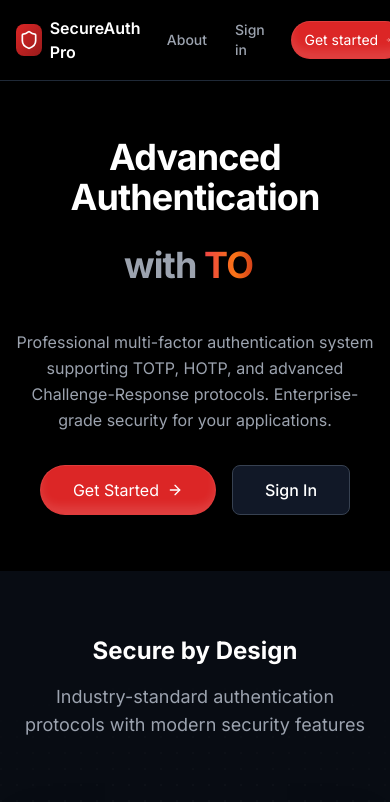
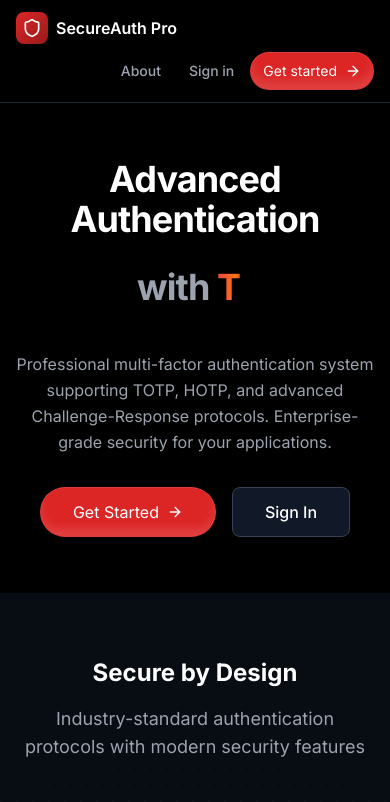
Before and after one commit to bikram73/OTP-Generator-TOTP-HOTP-ChallengeResponse_OTP-, a Next.js app: page / in a window 390 px wide. Shown: the top 802 px of the page. Built offline with nearby package versions, Linux system fonts and the light colour scheme.

Commit message:
first commit

```diff
--- a/app/page.tsx
+++ b/app/page.tsx
@@ -13,14 +13,14 @@ export default function Home() {
       {/* Navigation */}
       <nav className="border-b border-gray-800 bg-black/80 backdrop-blur-sm sticky top-0 z-50">
         <div className="max-w-7xl mx-auto px-4 sm:px-6 lg:px-8">
-          <div className="flex justify-between items-center gap-2 py-3 sm:h-16 sm:py-0">
+          <div className="flex flex-col sm:flex-row sm:justify-between sm:items-center gap-2 py-3 sm:h-16 sm:py-0">
             <div className="flex items-center gap-2">
               <div className="w-8 h-8 bg-gradient-to-br from-red-600 to-red-800 rounded-lg flex items-center justify-center">
                 <Shield className="w-5 h-5 text-white" />
               </div>
               <span className="text-base sm:text-xl font-semibold text-white">SecureAuth Pro</span>
             </div>
-            <div className="ml-auto flex items-center gap-1 sm:gap-4">
+            <div className="w-full sm:w-auto flex justify-end items-center gap-1 sm:gap-4">
               <Link
                 href="/about"
                 className="text-gray-400 hover:text-white px-3 sm:px-4 py-2 rounded-lg hover:bg-gray-800 transition-colors text-sm font-medium"
```
